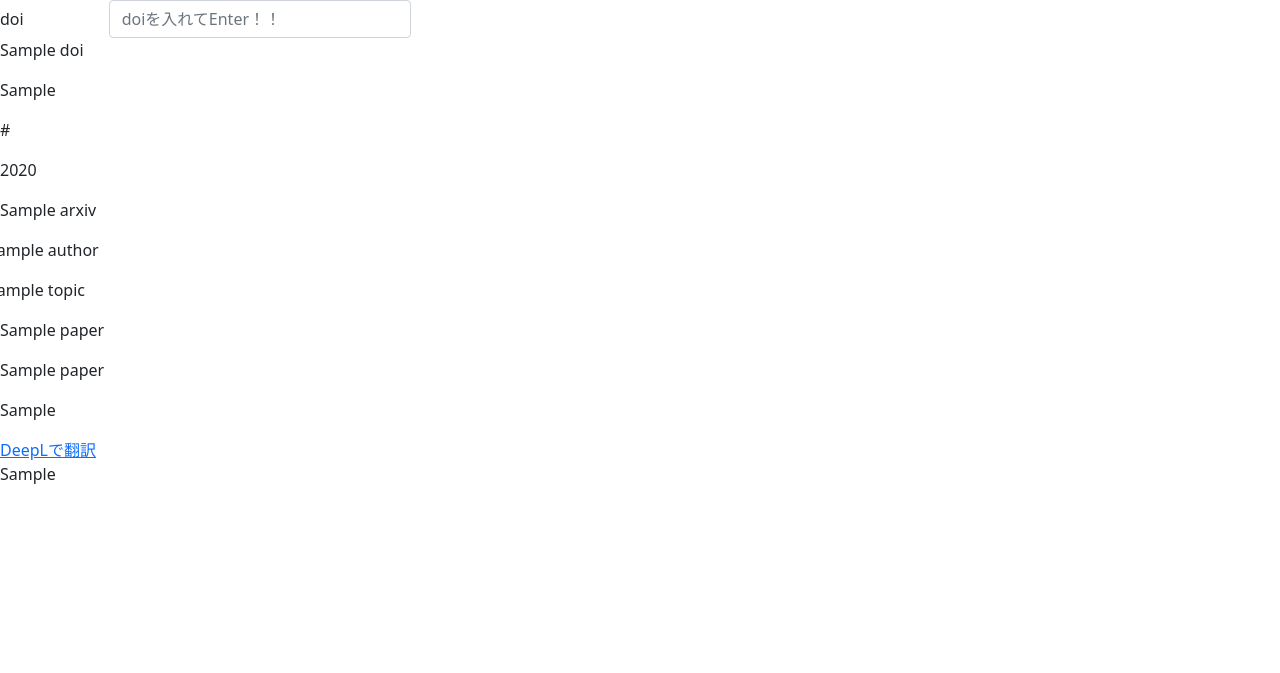
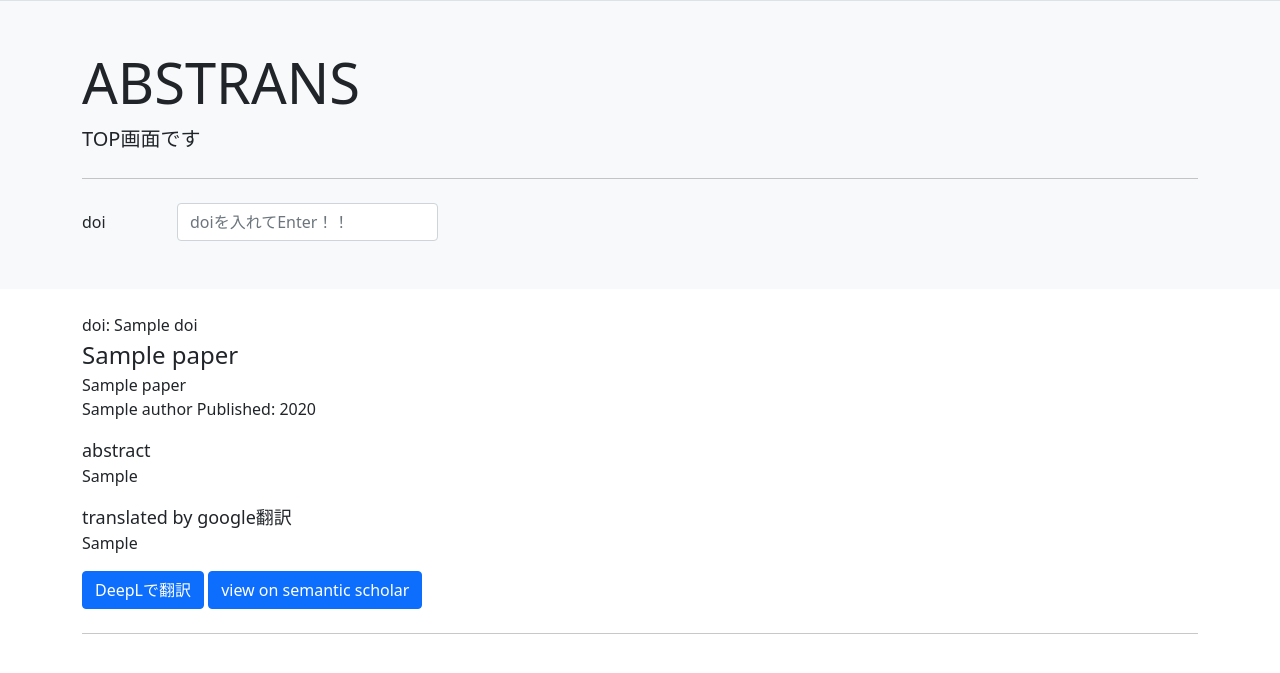
Before and after one commit to yayaya7639/abstrans, a Django app: template templates/abstrans.html in a window 1280 px wide. Shown: the top 673 px of that part. Run offline with Django 3.2, Linux system fonts and the light colour scheme; the template is opened without the code that fills it: most values are stand-ins (such as "Sample title", 1, 10 or a date in 2020); the page is wider than the window, and the part outside it is not shown.

Commit message:
modified html & add css

```diff
--- a/abstransproject/settings.py
+++ b/abstransproject/settings.py
@@ -119,4 +119,9 @@
 # Static files (CSS, JavaScript, Images)
 # https://docs.djangoproject.com/en/3.1/howto/static-files/
 
+# CSSファイルはstaticディレクトリ下にある
 STATIC_URL = '/static/'
+
+STATIC_ROOT = BASE_DIR / 'staticfiles'
+
+STATICFILES_DIRS = [str(BASE_DIR / 'static')]
--- a/abstransproject/urls.py
+++ b/abstransproject/urls.py
@@ -1,7 +1,9 @@
 from django.contrib import admin
 from django.urls import path, include
+from django.conf import settings
+from django.conf.urls.static import static
 
 urlpatterns = [
     path('admin/', admin.site.urls),
     path('', include('abstransapp.urls')),
-]
+] + static(settings.STATIC_URL, document_root=settings.STATIC_ROOT) # for CSS
--- /dev/null
+++ b/static/style.css
@@ -0,0 +1,7 @@
+span.sample12 {
+    font-size: x-large;
+}
+
+span.sample11 {
+    font-size: large;
+}
--- a/templates/abstrans.html
+++ b/templates/abstrans.html
@@ -1,38 +1,62 @@
 {% extends 'base.html' %}
 
+<!-- CSSスタイルシートの読み込み　-->
+{% load static %}
+{% block customcss %}
+<!-- Custom styles for this template -->
+<link href="{% static 'style.css' %}" rel="stylesheet">
+{% endblock customcss %}
+
 {% block header %}
+<div class="bg-light p-3 p-sm-5 mb-4 border-top">
+    <div class="container">
+        <h1 class="display-4">ABSTRANS</h1>
+        <p class="lead">TOP画面です</p>
+        <hr class="my-4">
 
-{% endblock header %}
-
-{% block content %}
         <!-- doi検索フォーム　-->
         <form action="{% url 'abstrans' %}" method="POST" enctype="multipart/form-data">{% csrf_token %}
             <div class="form-group row">
                 <label for="model" class="col-sm-1 col-form-label">doi</label>
                 <div class="col-sm-3">
-              <input type="text" class="form-control sbc_field" name="doi" placeholder="doiを入れてEnter！！"/>
+                    <input type="text" class="form-control sbc_field" name="doi" placeholder="doiを入れてEnter！！" />
                 </div>
+            </div>
+        </form>
+    </div>
+</div>
+{% endblock header %}
+
+{% block content %}
 
 <!-- responseの表示　-->
 {% for paper in papers %}
-        <p>{{ paper.doi }}</p>
-        <p>{{ paper.inf_cnt }}</p>
-        <p>{{ paper.url }}</p>
-        <p>{{ paper.year }}</p>
-        <p>{{ paper.arxiv }}</p>
+<div class="container-lg">
+    doi: {{ paper.doi }}<br>
+
+    <!-- タイトル　-->
+    <span class="sample12">{{ paper.title_en }}</span><br>
+    {{ paper.title_ja }}<br>
+
+    <!-- 著者　-->
     {% for author in paper.authors %}
     {{ author.name }}
     {% endfor %}
+    Published: {{ paper.year }}
+    <br>
+
     <p></p>
-        {% for topic in paper.topics %}
-            {{ topic.topic }}
-        {% endfor %}
+    <!-- アブスト　-->
+    <span class="sample11">abstract</span><br>
+    {{ paper.abst_en }}
     <p></p>
-        <p>{{ paper.title_en }}</p>
-        <p>{{ paper.title_ja }}</p>
-        <p>{{ paper.abst_en }}</p>
-        <a href= {{ paper.abst_deepl }}>DeepLで翻訳</a>
-        <p>{{ paper.abst_ja }}</p>
-
+    <span class="sample11">translated by google翻訳</span><br>
+    {{ paper.abst_ja }}<br>
+    <p></p>
+    <a class="btn btn-primary" href={{ paper.abst_deepl }} role="button">DeepLで翻訳</a>
+    <a class="btn btn-primary" href={{ paper.url }} role="button">view on semantic scholar</a>
+    <p></p>
+    <hr class="my-4">
+</div>
 {% endfor %}
 {% endblock content %}
--- a/templates/base.html
+++ b/templates/base.html
@@ -2,15 +2,21 @@
 
 <!doctype html>
 <html lang="en">
+
   <head>
     <!-- Required meta tags -->
     <meta charset="utf-8">
     <meta name="viewport" content="width=device-width, initial-scale=1">
 
     <!-- Bootstrap CSS -->
-    <link href="https://cdn.jsdelivr.net/npm/bootstrap@5.0.0-beta1/dist/css/bootstrap.min.css" rel="stylesheet" integrity="sha384-giJF6kkoqNQ00vy+HMDP7azOuL0xtbfIcaT9wjKHr8RbDVddVHyTfAAsrekwKmP1" crossorigin="anonymous">
+    <link href="https://cdn.jsdelivr.net/npm/bootstrap@5.0.0-beta1/dist/css/bootstrap.min.css" rel="stylesheet"
+      integrity="sha384-giJF6kkoqNQ00vy+HMDP7azOuL0xtbfIcaT9wjKHr8RbDVddVHyTfAAsrekwKmP1" crossorigin="anonymous">
+
+    {% block customcss %}
+    {% endblock customcss %}
 
   </head>
+
   <body>
     {% block header %}
     {% endblock header %}
@@ -19,4 +25,5 @@
     {% endblock content %}
 
   </body>
+
 </html>
```
Also changed, not shown: templates/index.html (+22 -7 lines). Lines whose indentation alone changed are shown as unchanged.
